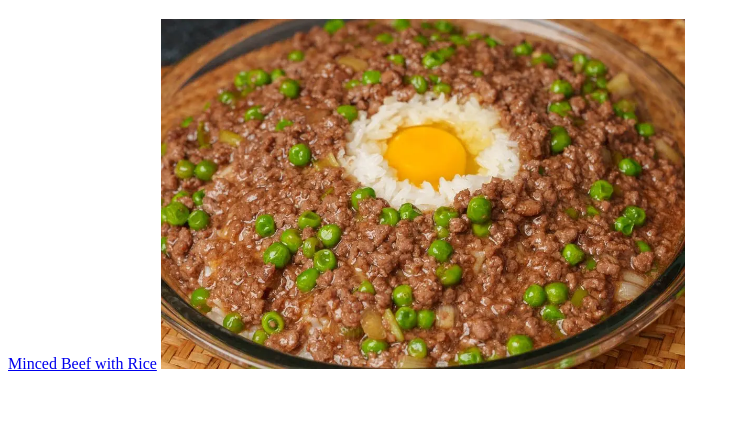
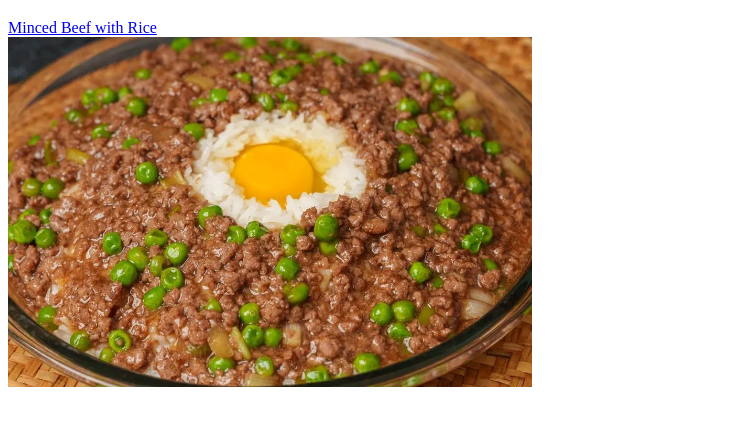
Before and after one commit to Make-Peace465/odin-recipes, a plain HTML site: page index.html in a window 1280 px wide. Shown: the part 61-486 px from the top of the page, without its empty margins (0-740 px from the left). Drawn offline with Linux system fonts and the light colour scheme.

Commit message:
Add display style to the image

```diff
--- a/index.html
+++ b/index.html
@@ -7,6 +7,6 @@
         <body>
             <h1>Odin Recipes</h1>
             <a href="./recipes/minced-beef-with-rice.html">Minced Beef with Rice</a>
-            <img src="./img/minced-beef-with-rice.webp" alt="minced beef with rice" height="350px">
+            <img src="./img/minced-beef-with-rice.webp" alt="minced beef with rice" height="350px" style="display: block">
         </body>
     </html>
```
